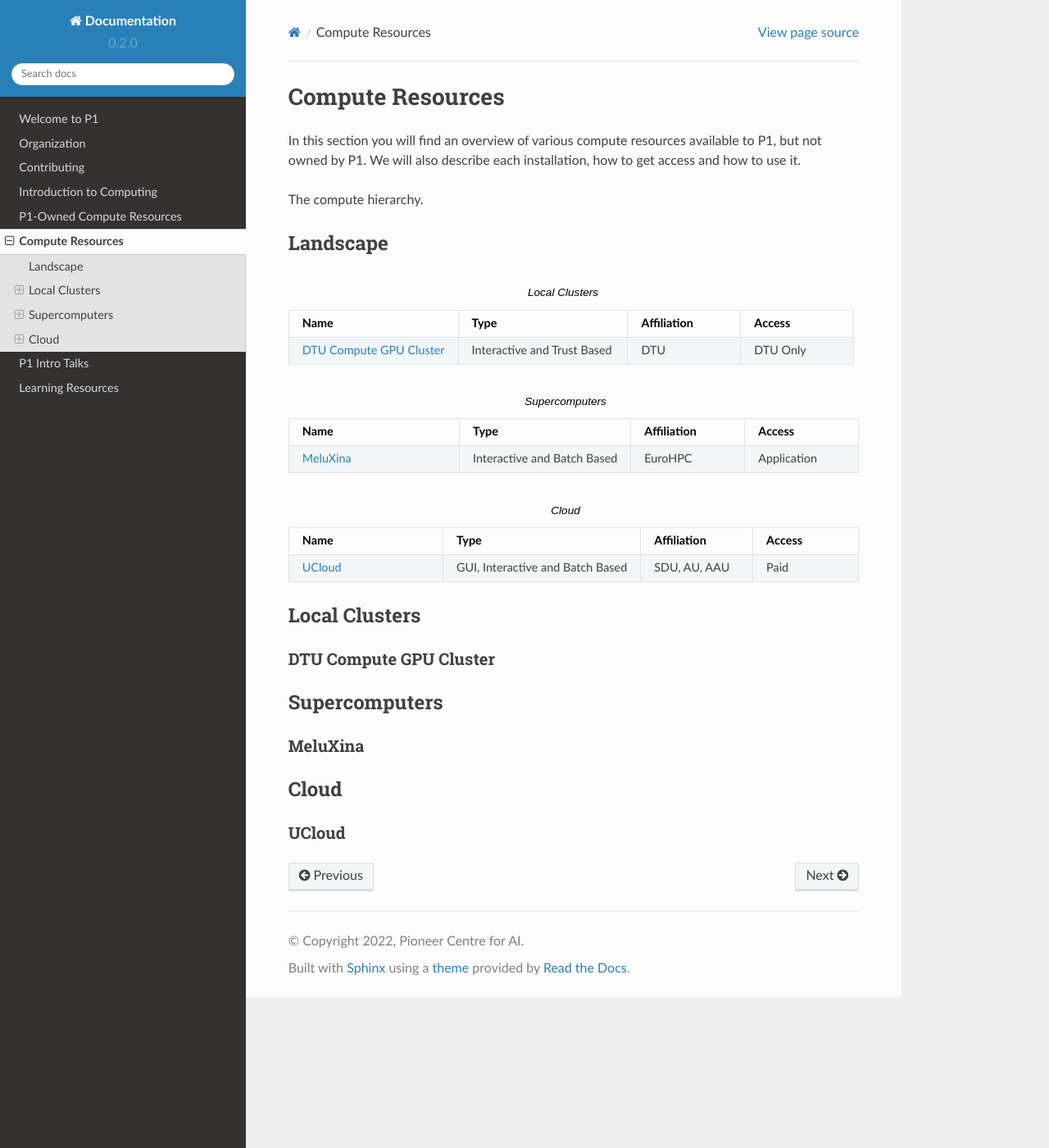
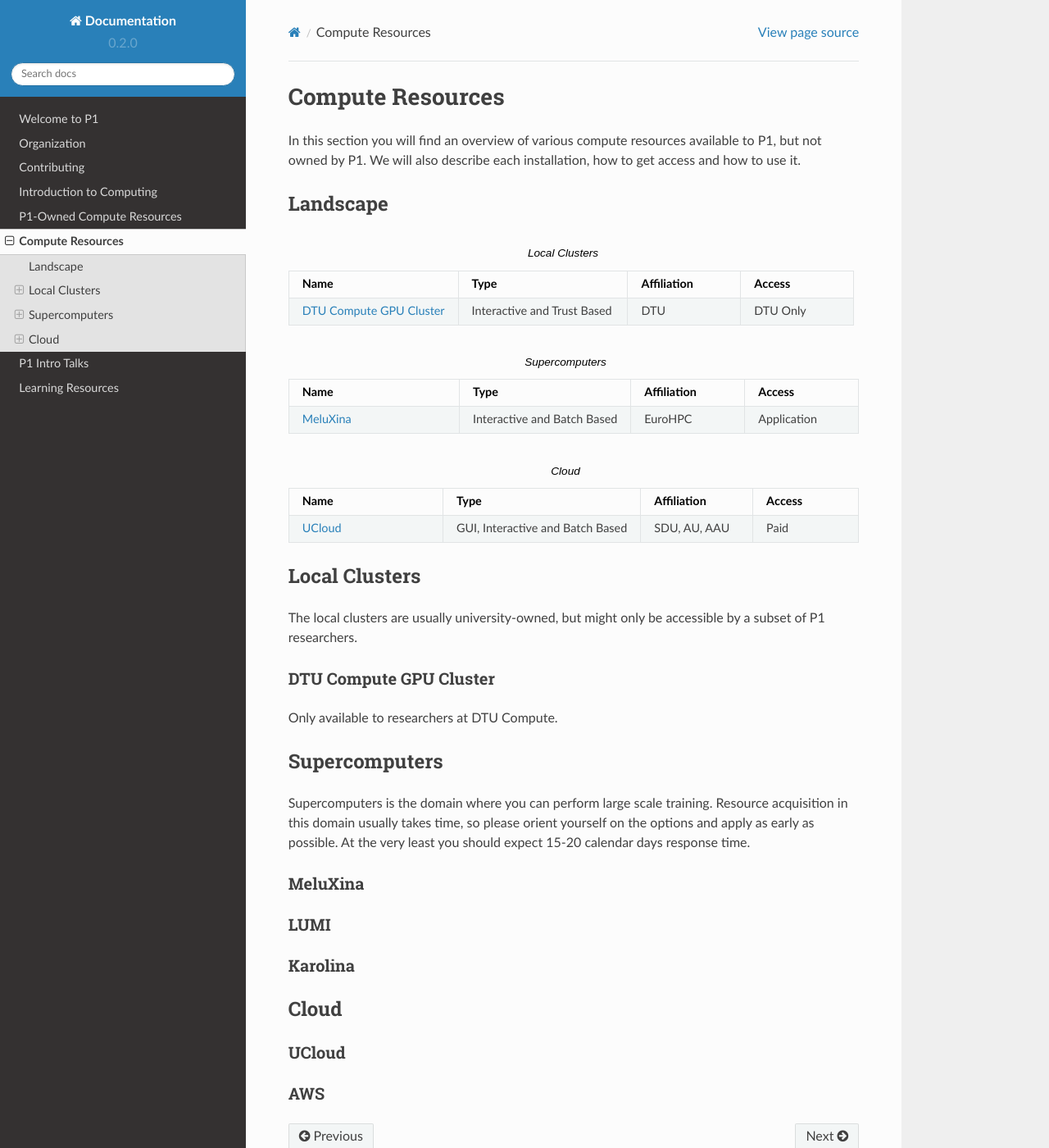
Before and after one commit to Pioneer-Centre-for-AI/p1-compute-documentation, a Sphinx documentation site: the page built from docs/source/compute-resources.rst, in a window 1280 px wide and 1400 px high. Shown: the whole window at 82% size. Built offline with Sphinx 7.4.7 and the Read the Docs theme 2.0.0, drawn with Linux system fonts in a browser that asks for light colours.

Commit message:
Add a bit of structure and sections

```diff
--- a/docs/source/compute-resources.rst
+++ b/docs/source/compute-resources.rst
@@ -2,7 +2,6 @@
 #################
 In this section you will find an overview of various compute resources available to P1, but not owned by P1. We will also describe each installation, how to get access and how to use it.
 
-The compute hierarchy.
 
 Landscape
 *********
@@ -48,15 +47,24 @@
 
 Local Clusters
 **************
+The local clusters are usually university-owned, but might only be accessible by a subset of P1 researchers.
 
 DTU Compute GPU Cluster
 =======================
+Only available to researchers at DTU Compute.
 
 
 Supercomputers
 **************
+Supercomputers is the domain where you can perform large scale training. Resource acquisition in this domain usually takes time, so please orient yourself on the options and apply as early as possible. At the very least you should expect 15-20 calendar days response time.
 
 MeluXina
+========
+
+LUMI
+====
+
+Karolina
 ========
 
 Cloud
@@ -64,3 +72,6 @@
 
 UCloud
 ======
+
+AWS
+===
--- a/docs/source/learning-resources.rst
+++ b/docs/source/learning-resources.rst
@@ -1,6 +1,6 @@
 Learning Resources
 ##################
-In this section you will find a variety of learning resources in topics such as machine learning systems, performance optimization and HPC systems.
+In this section you will find a variety of learning resources in topics such as machine learning operations, machine learning systems, performance optimization and HPC systems.
 
 .. list-table:: Learning Resources
    :widths: 30 30 20 20
```
Also changed, not shown: docs/source/contributing.rst (+8 -0 lines), docs/source/introduction-to-computing.rst (+8 -0 lines), docs/source/p1-compute-resources.rst (+16 -2 lines), docs/source/welcome.rst (+9 -8 lines).
